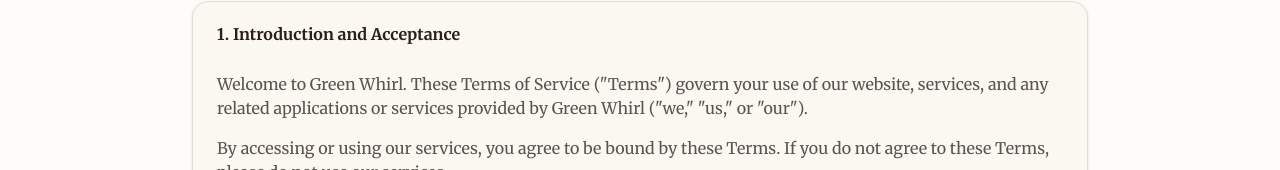
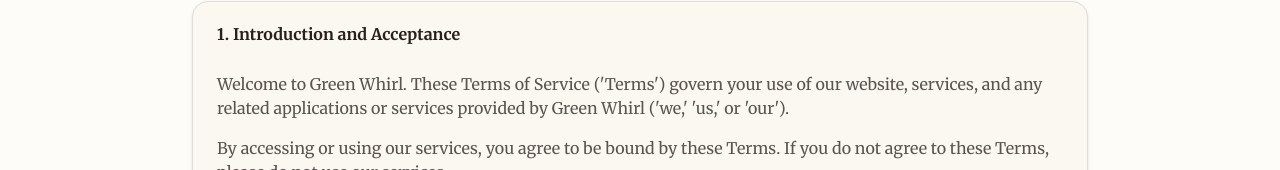
Before and after one commit to elsieoduor/green_whirl, a Next.js app: page /terms in a window 1280 px wide. Shown: the part 496-666 px from the top of the page. Built offline with nearby package versions, Linux system fonts and the light colour scheme.

Commit message:
Modified terms

```diff
--- a/app/terms/page.tsx
+++ b/app/terms/page.tsx
@@ -27,7 +27,7 @@
               Terms of <span className="text-primary">Service</span>
             </h1>
             <p className="text-lg text-muted-foreground mb-6 max-w-2xl mx-auto">
-              Please read these terms and conditions carefully before using Green Whirl's services.
+              Please read these terms and conditions carefully before using Green Whirl&apos;s services.
             </p>
             <div className="flex items-center justify-center text-sm text-muted-foreground">
               <Clock className="h-4 w-4 mr-2" />
@@ -48,8 +48,8 @@
               </CardHeader>
               <CardContent className="space-y-4 text-muted-foreground">
                 <p>
-                  Welcome to Green Whirl. These Terms of Service ("Terms") govern your use of our website, services, and
-                  any related applications or services provided by Green Whirl ("we," "us," or "our").
+                  Welcome to Green Whirl. These Terms of Service (&apos;Terms&apos;) govern your use of our website, services, and
+                  any related applications or services provided by Green Whirl (&apos;we,&apos; &apos;us,&apos; or &apos;our&apos;).
                 </p>
                 <p>
                   By accessing or using our services, you agree to be bound by these Terms. If you do not agree to these
@@ -256,7 +256,7 @@
             <div className="text-center">
               <h3 className="text-xl font-semibold text-foreground mb-4">Agreement Acknowledgment</h3>
               <p className="text-muted-foreground mb-6">
-                By using Green Whirl's services, you acknowledge that you have read, understood, and agree to be bound
+                By using Green Whirl&apos;s services, you acknowledge that you have read, understood, and agree to be bound
                 by these Terms of Service.
               </p>
               <div className="flex flex-col sm:flex-row gap-4 justify-center">
```
